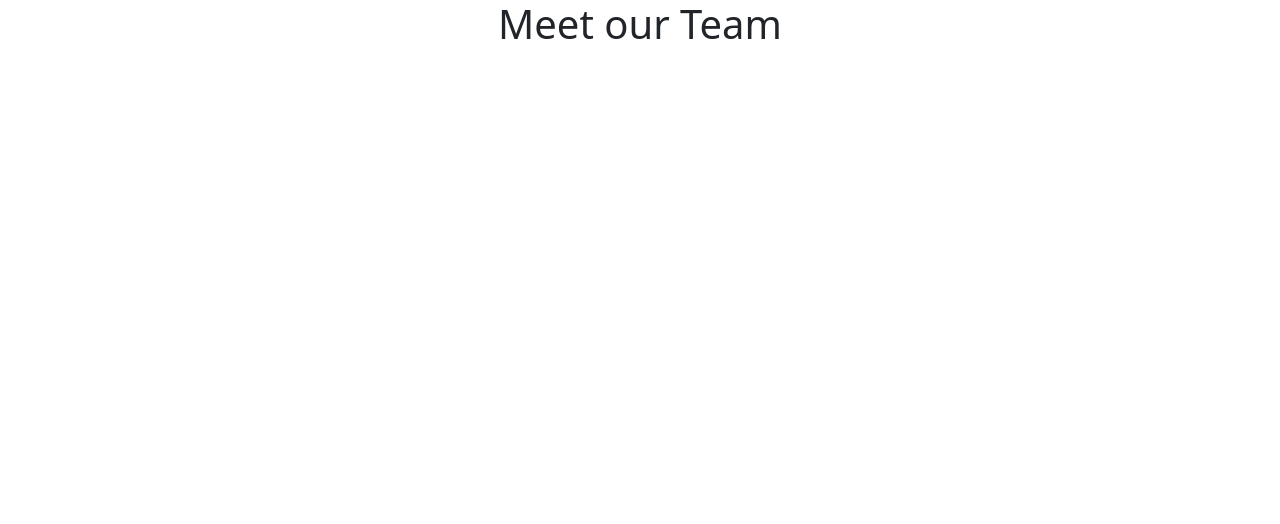
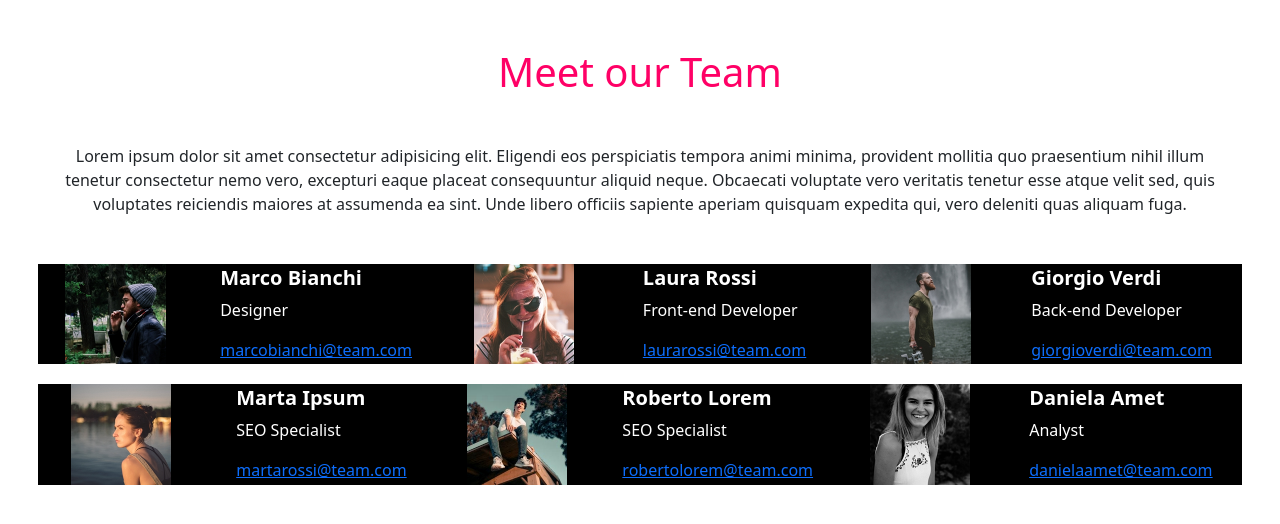
Before and after one commit to MattiaPlacido/js-our-team, a plain HTML site: page index.html in a window 1280 px wide. Drawn offline with nearby package versions, Linux system fonts and the light colour scheme.

Commit message:
Aggiornamento

```diff
--- a/index.html
+++ b/index.html
@@ -7,11 +7,26 @@
     <meta name="viewport" content="width=device-width, initial-scale=1.0">
     <title>Our team</title>
     <link href="https://cdn.jsdelivr.net/npm/bootstrap@5.3.3/dist/css/bootstrap.min.css" rel="stylesheet">
+    <link rel="stylesheet" href="style.css">
 </head>
 
 <body>
+    <h1 class="text-center my-5">Meet our Team</h1>
+    <p class="text-center mb-5">Lorem ipsum dolor sit amet consectetur adipisicing elit. Eligendi eos perspiciatis
+        tempora
+        animi
+        minima, provident mollitia quo praesentium nihil illum tenetur consectetur nemo vero, excepturi eaque
+        placeat
+        consequuntur aliquid neque.
+        Obcaecati voluptate vero veritatis tenetur esse atque velit sed, quis voluptates reiciendis maiores at
+        assumenda
+        ea
+        sint. Unde libero officiis sapiente aperiam quisquam expedita qui, vero deleniti quas aliquam fuga.
+    </p>
+    <div class="row row-cols-lg-3 row-cols-md-2 row-cols-sm-1" id="team-cards-group">
+
+    </div>
 </body>
-<h1 class="text-center">Meet our Team</h1>
 <script src="./main.js"></script>
 
 </html>
--- a/main.js
+++ b/main.js
@@ -42,3 +42,33 @@ const teamMembers = [
     img: "img/female3.png",
   },
 ];
+
+//prendo l'id dell'oggetto contenente le card
+
+const cardContainer = document.getElementById("team-cards-group");
+
+const generateCard = (name, role, email, image) => {
+  return `            <div class="col bg-black text-white d-flex justify-content-between align-items-center">
+                <img src="./${image}" class="w-25">
+                <div>
+                    <h5 class="fw-bold">${name}</h5>
+                    <p>${role}</p>
+                    <a href="">${email}</a>
+                </div>
+            </div>`;
+};
+
+const generateArrayOfCards = (array) => {
+  let leanToString = ``;
+  array.forEach((element) => {
+    leanToString += generateCard(
+      element.name,
+      element.role,
+      element.email,
+      element.img
+    );
+  });
+  return leanToString;
+};
+
+cardContainer.innerHTML = generateArrayOfCards(teamMembers);
--- /dev/null
+++ b/style.css
@@ -0,0 +1,18 @@
+/* reset */
+* {
+  margin: 0 auto;
+  box-sizing: border-box;
+}
+
+body > * {
+  padding: 0 50px;
+}
+
+h1 {
+  color: #ff0066;
+}
+
+#team-cards-group > * {
+  padding: 0;
+  margin-bottom: 20px;
+}
```
